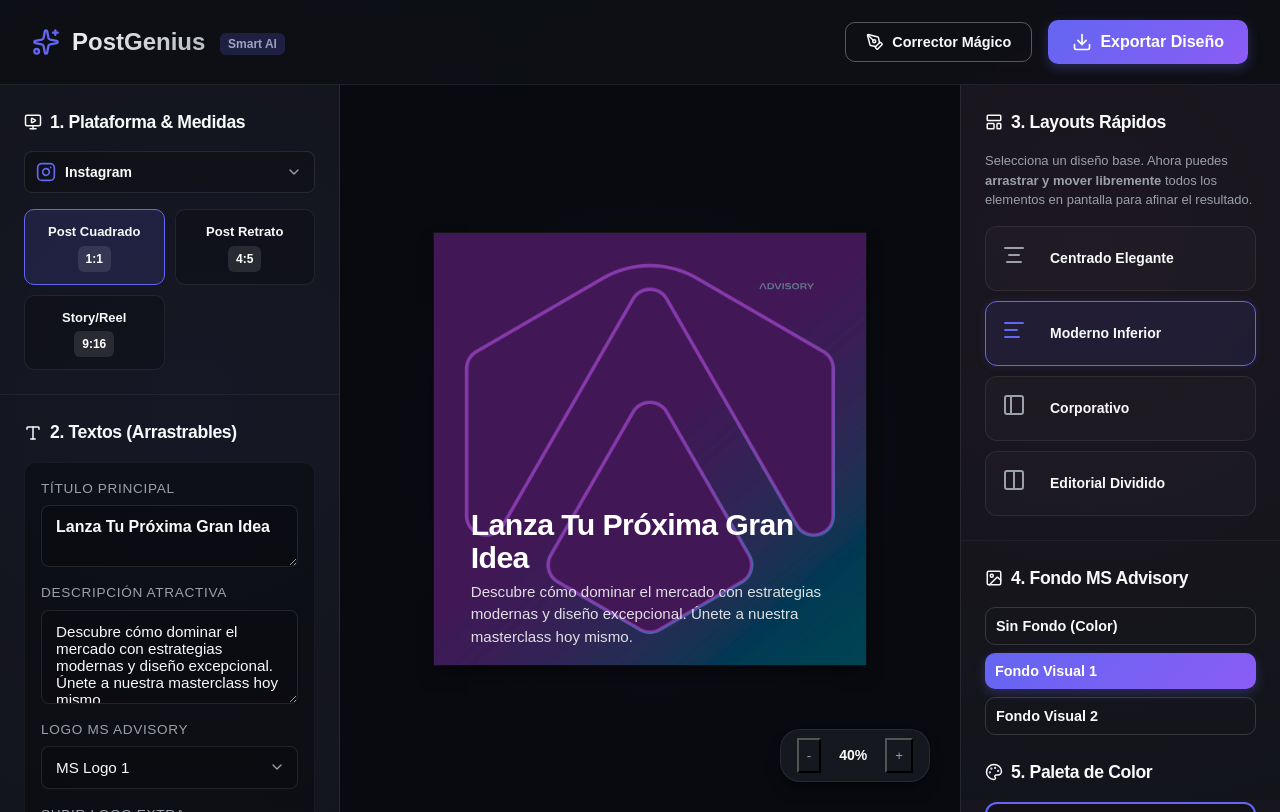
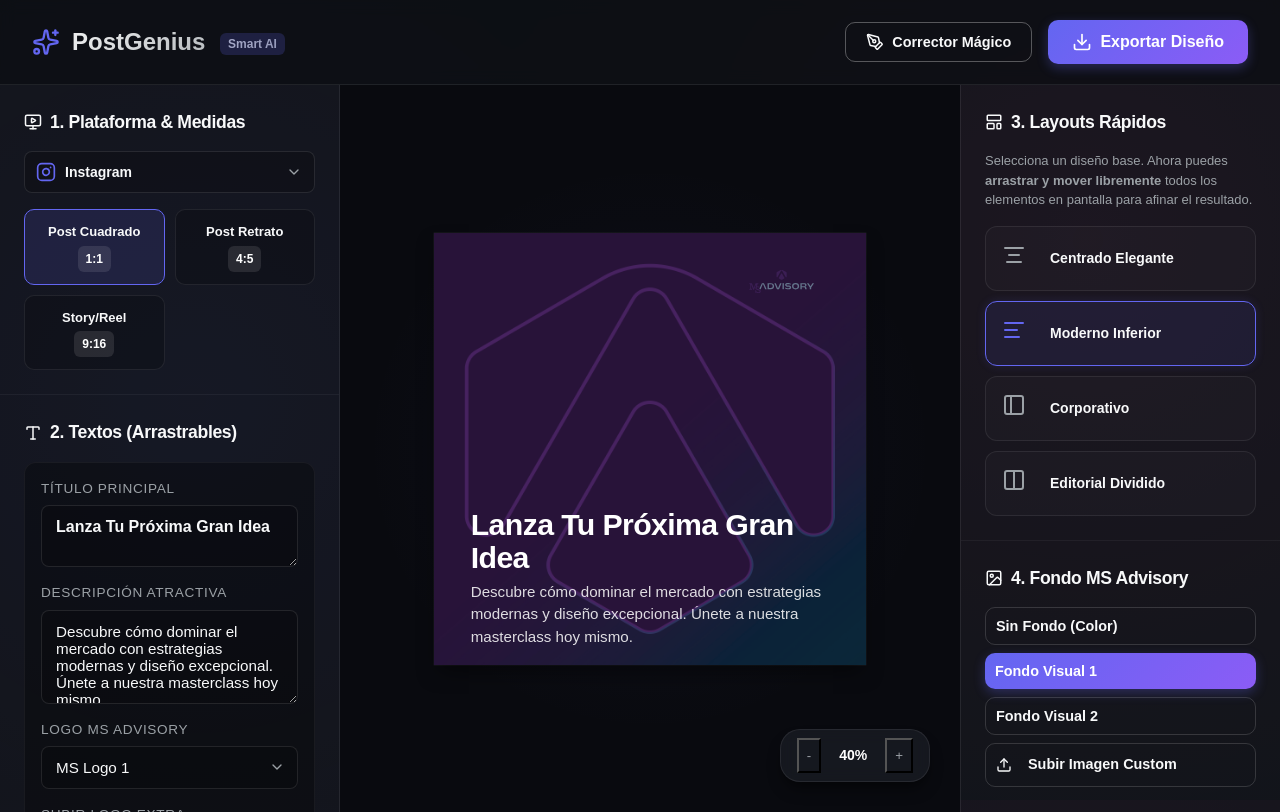
Before and after one commit to talentocontarifa-bot/MS_Advisory_social_post, a React (Vite) app: page / in a window 1280 px wide. Both pictures are taken after a click on the button "Fondo Visual 1". Built offline with nearby package versions, Linux system fonts and the light colour scheme; a web font is replaced by a local one.

Commit message:
Feat: Add custom background upload and dark overlay text filter

```diff
--- a/src/App.jsx
+++ b/src/App.jsx
@@ -517,6 +517,16 @@ export default function App() {
               }}
             >
 
+              {/* Image Overlay Filter to Make Text Pop */}
+              {activeBg.src && (
+                <div style={{
+                  position: 'absolute', top: 0, left: 0, right: 0, bottom: 0,
+                  backgroundColor: 'rgba(20, 15, 35, 0.55)', // Dark premium overlay
+                  pointerEvents: 'none',
+                  zIndex: 0
+                }} />
+              )}
+
               {/* Optional editorial split line visually rendered if preset needs it, though dragging makes it obsolete.
                   We will keep the editorial background half if that theme is selected */}
               {activeLayout === 'editorial-split' && (
@@ -714,6 +724,18 @@ export default function App() {
                   {bg.label}
                 </button>
               ))}
+
+              <label className={`btn ${activeBg.id === 'custom' ? 'btn-primary' : 'btn-outline'}`} style={{justifyContent: 'flex-start', padding: '10px', cursor: 'pointer', display: 'flex', alignItems: 'center'}}>
+                <Upload size={16} style={{marginRight: '8px'}} /> Subir Imagen Custom
+                <input type="file" accept="image/*" style={{display: 'none'}} onChange={(e) => {
+                  const file = e.target.files[0];
+                  if (file) {
+                    const reader = new FileReader();
+                    reader.onload = (event) => setActiveBg({ id: 'custom', label: 'Fondo Custom', src: event.target.result });
+                    reader.readAsDataURL(file);
+                  }
+                }} />
+              </label>
             </div>
 
             <h2 className="sidebar-title" style={{display: 'flex', alignItems: 'center', gap: '8px', fontWeight: 600}}>
```
